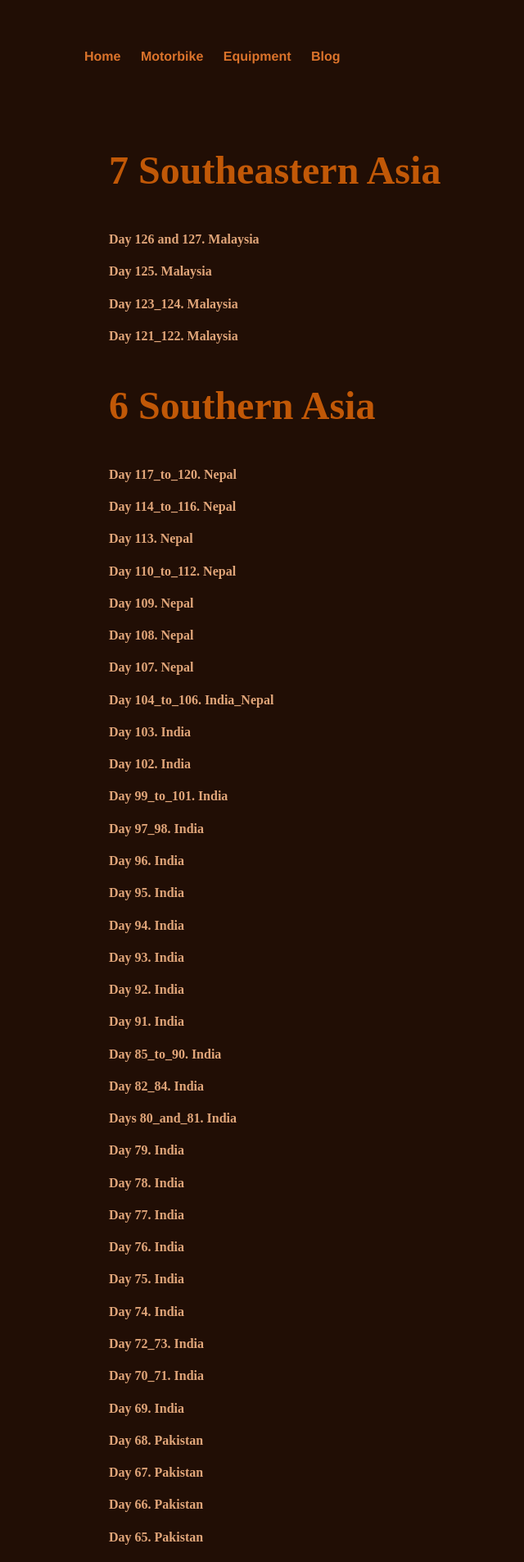
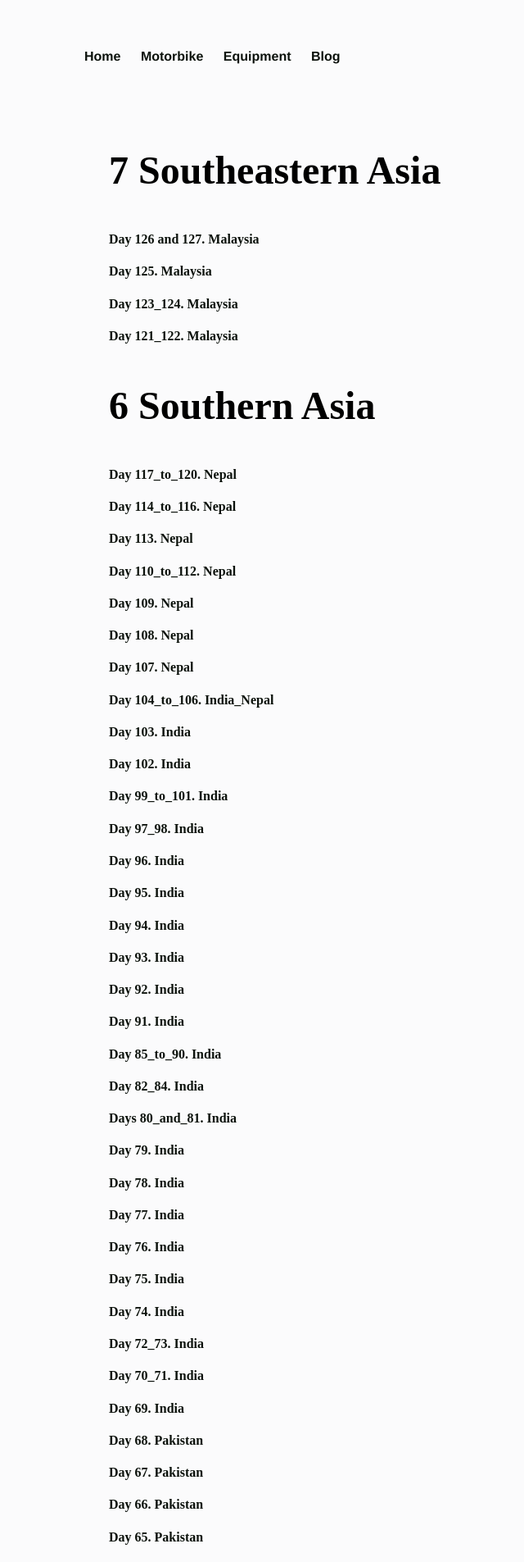
Before and after one commit to PepGonella/pelmonenmoto.github.io, a Jekyll site: the page built from etapes.md, in a window 1280 px wide. Shown: the top 1905 px of the page at 82% size, without its empty margins (89-729 px from the left). Built offline with Jekyll 4.4.1, drawn with Linux system fonts in a browser that asks for light colours.

Commit message:
update style

```diff
--- a/_layouts/default.html
+++ b/_layouts/default.html
@@ -5,13 +5,13 @@
 			<!-- link to main stylesheet -->
 			<link rel="stylesheet" type="text/css" href="{{site.baseurl}}/css/main.css">
 		</head>
-		<body style="background-color: rgb(33, 14, 5);">
+		<body style="background-color: rgb(251, 251, 252);">
 			<nav>
 	    		<ul>
-	        		<li><a href="/"style="color: rgb(219, 115, 43)">Home</a></li>
-	        		<li><a href="{{site.baseurl}}/motorbike/"style="color: rgb(219, 115, 43)">Motorbike</a></li>
-	        		<li><a href="{{site.baseurl}}/equipement/"style="color: rgb(219, 115, 43)">Equipment</a></li>
-	        		<li><a href="{{site.baseurl}}/etapes/"style="color: rgb(219, 115, 43)">Blog</a></li>
+	        		<li><a href="/"style="color: rgb(12, 18, 12)">Home</a></li>
+	        		<li><a href="{{site.baseurl}}/motorbike/"style="color: rgb(12, 18, 12)">Motorbike</a></li>
+	        		<li><a href="{{site.baseurl}}/equipement/"style="color: rgb(12, 18, 12)">Equipment</a></li>
+	        		<li><a href="{{site.baseurl}}/etapes/"style="color: rgb(12, 18, 12)">Blog</a></li>
 	    		</ul>
 			</nav>
 			<!--<div id="RightPanel" style="width: 200; height: 100%; text-align: left; vertical-align: bottom; float: right;">
@@ -24,8 +24,8 @@
 			</div><!-- /.container -->
 			<footer>
 	    		<ul>
-	        		<li><a href="mailto:pelmonenmoto@gmail.com"style="color: rgb(219, 115, 43)">email</a></li>
-	        		<li><a href="https://github.com/pelmonenmoto"style="color: rgb(219, 115, 43)">github.com/pelmonenmoto</a></li>
+	        		<li><a href="mailto:pelmonenmoto@gmail.com"style="color: rgb(12, 18, 12)">email</a></li>
+	        		<li><a href="https://github.com/pelmonenmoto"style="color: rgb(12, 18, 12)">github.com/pelmonenmoto</a></li>
 				</ul>
 			</footer>
 			{% if jekyll.environment == 'production' %}
--- a/_layouts/post.html
+++ b/_layouts/post.html
@@ -2,8 +2,8 @@
 layout: page
 ---
 
-<h4 style="margin-bottom: 0px;color: rgb(219, 115, 43)">{{ page.title }}</h4>
-<div style="text-align:center; padding: 0 0 30px 0;color: rgb(219, 115, 43)">{{ page.location }} - {{ page.date | date: "%B %Y"}}</div>
+<h4 style="margin-bottom: 0px;color: rgb(12, 18, 12)">{{ page.title }}</h4>
+<div style="text-align:center; padding: 0 0 30px 0;color: rgb(12, 18, 12)">{{ page.location }} - {{ page.date | date: "%B %Y"}}</div>
 
 {{ content }}
 
--- a/css/main.css
+++ b/css/main.css
@@ -14,7 +14,7 @@ nav ul li, footer ul li {
 }
 a {
     text-decoration: none;
-    color: rgb(224 165 121);
+    color: rgb(12 18 12);
 }
 a:hover {
     text-decoration: underline;
@@ -26,7 +26,7 @@ h1 {
 p {
     font-size: 1.5em;
     line-height: 1.4em;
-    color: rgb(224 165 121);
+    color: rgb(12 18 12);
 }
 footer {
     border-top: 1px solid #d5d5d5;
@@ -72,7 +72,7 @@ ul.posts li {
 
 .content {
   border-radius: 0 0 10px 10px;
-  background-color: rgb(33, 14, 5);
+  background-color: rgb(251, 251, 252);
   padding: 20px 30px;
 }
 
@@ -114,7 +114,7 @@ h4 {
 
 h3 {
   font-size: 3em;
-  color: #c15807;
+  color:rgb(12 18 12));
 }
 
 .PageNavigation {
```
